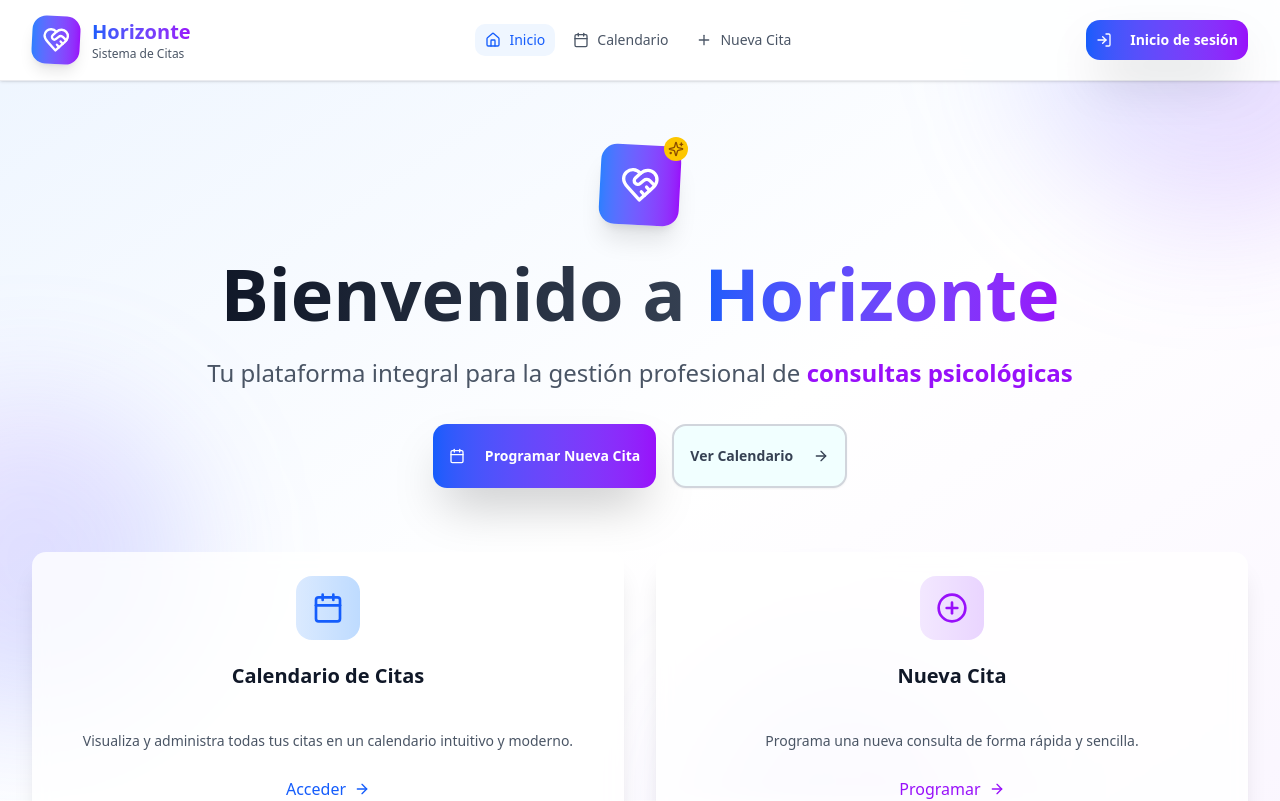
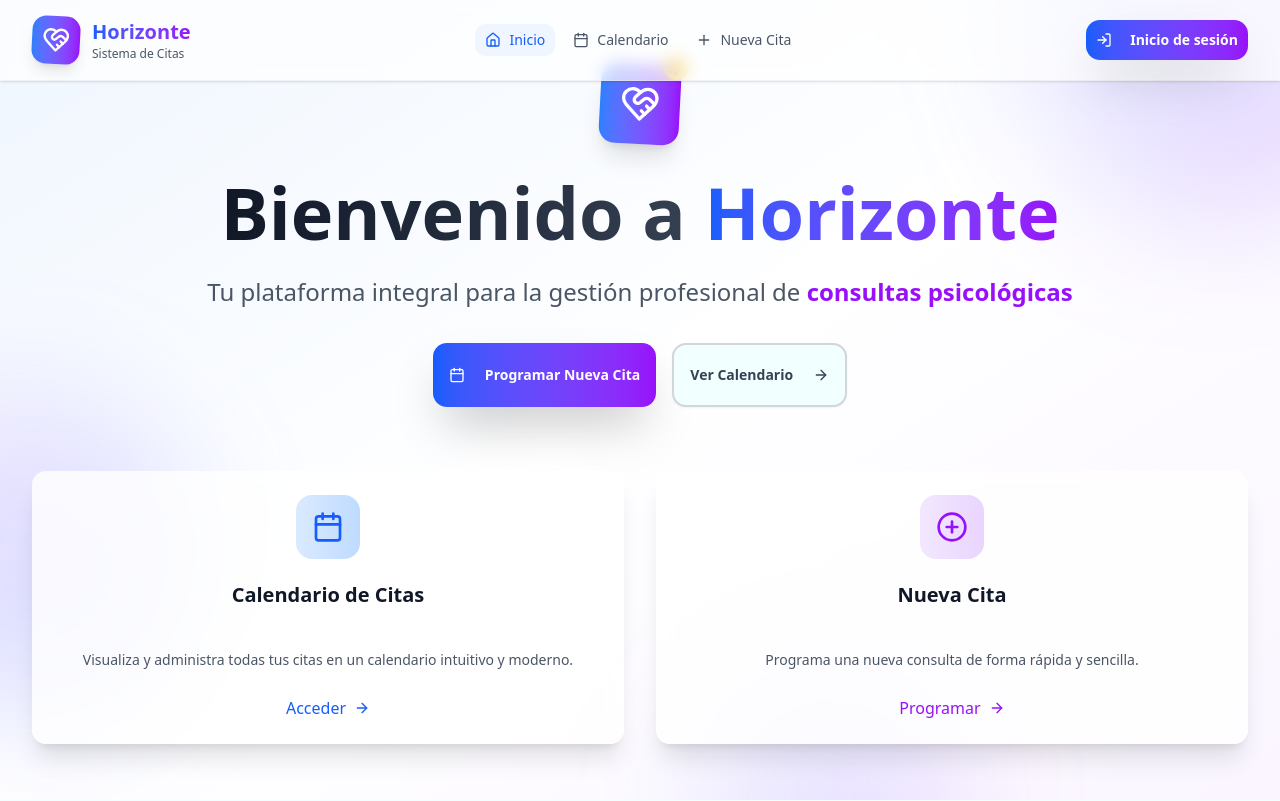
Before and after one commit to joskr2/admin-reservas-citas, a Next.js app: page / in a window 1280 px wide. Shown: the top 801 px of the page. Built offline with nearby package versions, Linux system fonts and the light colour scheme.

Commit message:
se arregla los estilos del header

```diff
--- a/src/app/page.tsx
+++ b/src/app/page.tsx
@@ -1,7 +1,4 @@
 "use client";
-
-import AppHeader from "@/components/layout/AppHeader";
-import AppFooter from "@/components/layout/AppFooter";
 import { Button } from "@/components/ui/button";
 import {
   Card,
@@ -12,15 +9,9 @@ import {
 } from "@/components/ui/card";
 import {
   CalendarIcon,
-  ClockIcon,
-  UserIcon,
-  BuildingIcon,
-  BellIcon,
-  BarChart3Icon,
   ArrowRightIcon,
   SparklesIcon,
   HeartHandshakeIcon,
-  ShieldCheckIcon,
   PlusCircle,
 } from "lucide-react";
 import { useRouter } from "next/navigation";
@@ -44,7 +35,7 @@ export default function HomePage() {
   };
 
   return (
-    <div className="min-h-screen bg-gradient-to-br from-blue-50 via-white to-purple-50 flex flex-col">
+    <div className="fixed inset-0 bg-gradient-to-br from-blue-50 via-white to-purple-50 flex flex-col overflow-auto">
       <main className="flex-1 overflow-hidden">
         {/* Elementos decorativos de fondo */}
         <div className="absolute inset-0 overflow-hidden pointer-events-none">
--- a/src/components/layout/AppHeader.tsx
+++ b/src/components/layout/AppHeader.tsx
@@ -12,7 +12,7 @@ import {
 } from "lucide-react";
 import Link from "next/link";
 import { useRouter, usePathname } from "next/navigation";
-import { useState } from "react";
+import { useState, useEffect } from "react";
 import { cn } from "@/lib/utils";
 
 interface AppHeaderProps {
@@ -28,6 +28,16 @@ export default function AppHeader({
   const router = useRouter();
   const pathname = usePathname();
   const [isMenuOpen, setIsMenuOpen] = useState(false);
+  const [isScrolled, setIsScrolled] = useState(false);
+
+  useEffect(() => {
+    const handleScroll = () => {
+      setIsScrolled(window.scrollY > 10);
+    };
+
+    window.addEventListener('scroll', handleScroll);
+    return () => window.removeEventListener('scroll', handleScroll);
+  }, []);
 
   const isHomePage = pathname === "/";
   const isCalendarPage = pathname === "/admin/citas";
@@ -55,7 +65,12 @@ export default function AppHeader({
   ];
 
   return (
-    <header className="sticky top-0 z-50 w-full border-b border-gray-200/80 bg-white/95 backdrop-blur-md shadow-sm">
+    <header className={cn(
+      "sticky top-0 z-[100] w-full border-b transition-all duration-300",
+      isScrolled
+        ? "border-gray-200/80 bg-white/90 backdrop-blur-xl shadow-lg"
+        : "border-gray-200/50 bg-white/70 backdrop-blur-sm shadow-sm"
+    )}>
       <div className="max-w-7xl mx-auto px-4 sm:px-6 lg:px-8">
         <div className="flex items-center justify-between h-16 sm:h-20">
           {/* Logo y navegación principal */}
```
